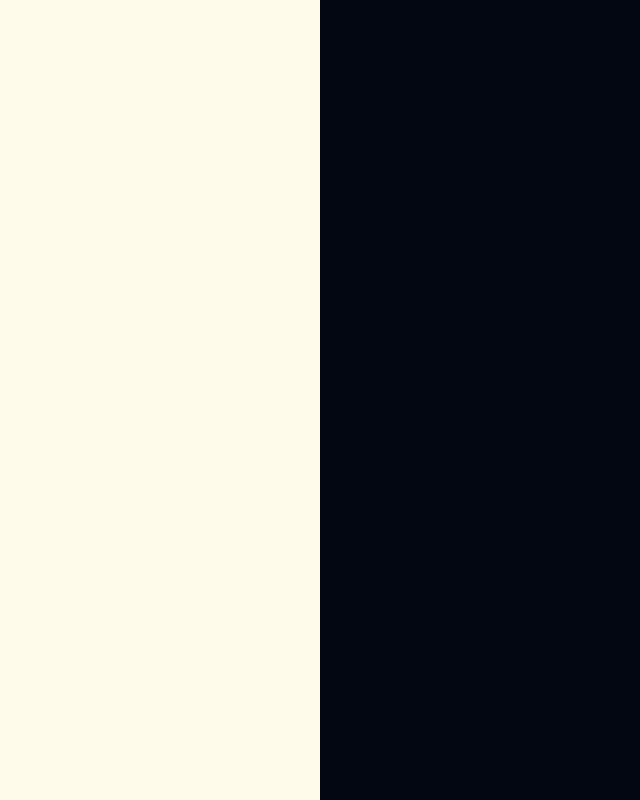
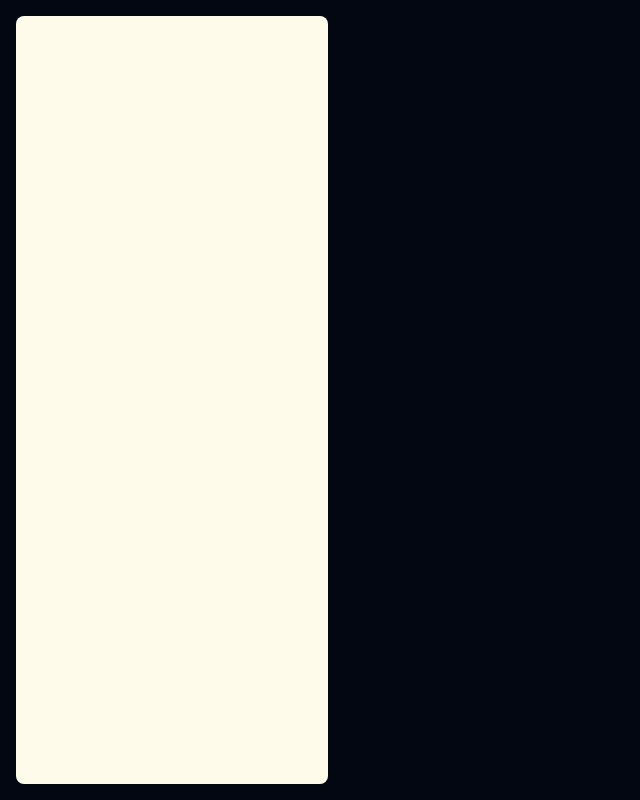
Before and after one commit to JoyPatel13/Docker-Aws, a React (Vite) app in the folder Frontend/: page / in a window 1280 px wide. Shown: the whole page, without its empty margins (0-640 px from the left). Built offline with nearby package versions, Linux system fonts and the light colour scheme.

Commit message:
Update App.jsx

```diff
--- a/Frontend/src/app/App.jsx
+++ b/Frontend/src/app/App.jsx
@@ -3,11 +3,11 @@ import "./App.css"
 function App() {
 
   return (
-    <main className="h-screen w-full bg-gray-950">
-      <aside className="h-full w-1/4 bg-amber-50">
+    <main className="h-screen w-full bg-gray-950 p-4">
+      <aside className="h-full w-1/4 bg-amber-50 rounded-lg ">
 
       </aside>
-      <section className="w-3/4"></section>
+      <section className="w-3/4 bg-neutral-800 rounded-lg"></section>
     </main>
   )
 }
```
